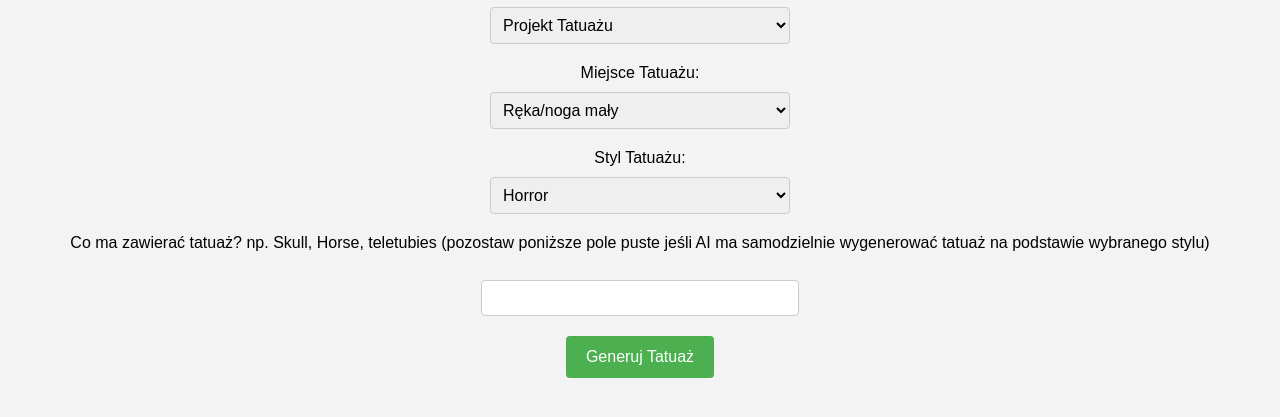
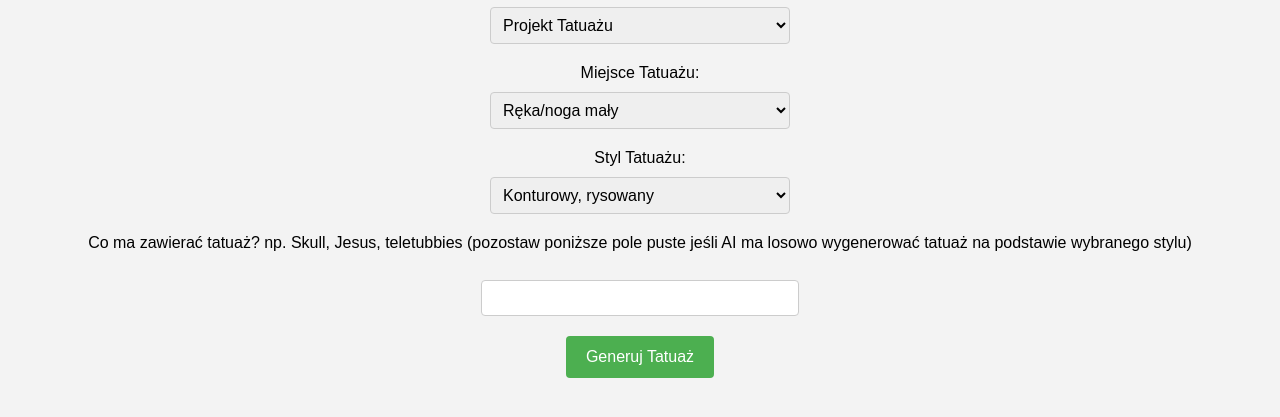
Before and after one commit to Tattoogen/web, a plain HTML site: page index.html in a window 1280 px wide. Shown: the part 129-546 px from the top of the page. Drawn offline with Linux system fonts and the light colour scheme.

Commit message:
Update index.html

```diff
--- a/index.html
+++ b/index.html
@@ -1,7 +1,7 @@
 <!DOCTYPE html>
 <html>
 <head>
-  <title>Generator Tatuaży</title>
+  <title>Generator Projektów Tattoogen</title>
   <style>
     /* Animacja dla tytułu */
     @keyframes fadeIn {
@@ -84,7 +84,7 @@
 
     <label for="tattooStyle">Styl Tatuażu:</label>
     <select id="tattooStyle">
-      <option value="a">Horror</option>
+      <option value="a">Konturowy, rysowany</option>
       <option value="b">Fotorealistyczny</option>
       <option value="c">Dotwork</option>
       <option value="d">Floral</option>
@@ -92,7 +92,7 @@
 
     <br>
 
-    <label for="customInput">Co ma zawierać tatuaż? np. Skull, Horse, teletubies (pozostaw poniższe pole puste jeśli AI ma samodzielnie wygenerować tatuaż na podstawie wybranego stylu)</label>
+    <label for="customInput">Co ma zawierać tatuaż? np. Skull, Jesus, teletubbies (pozostaw poniższe pole puste jeśli AI ma losowo wygenerować tatuaż na podstawie wybranego stylu)</label>
     <br>
     <input type="text" id="customInput">
 
```
